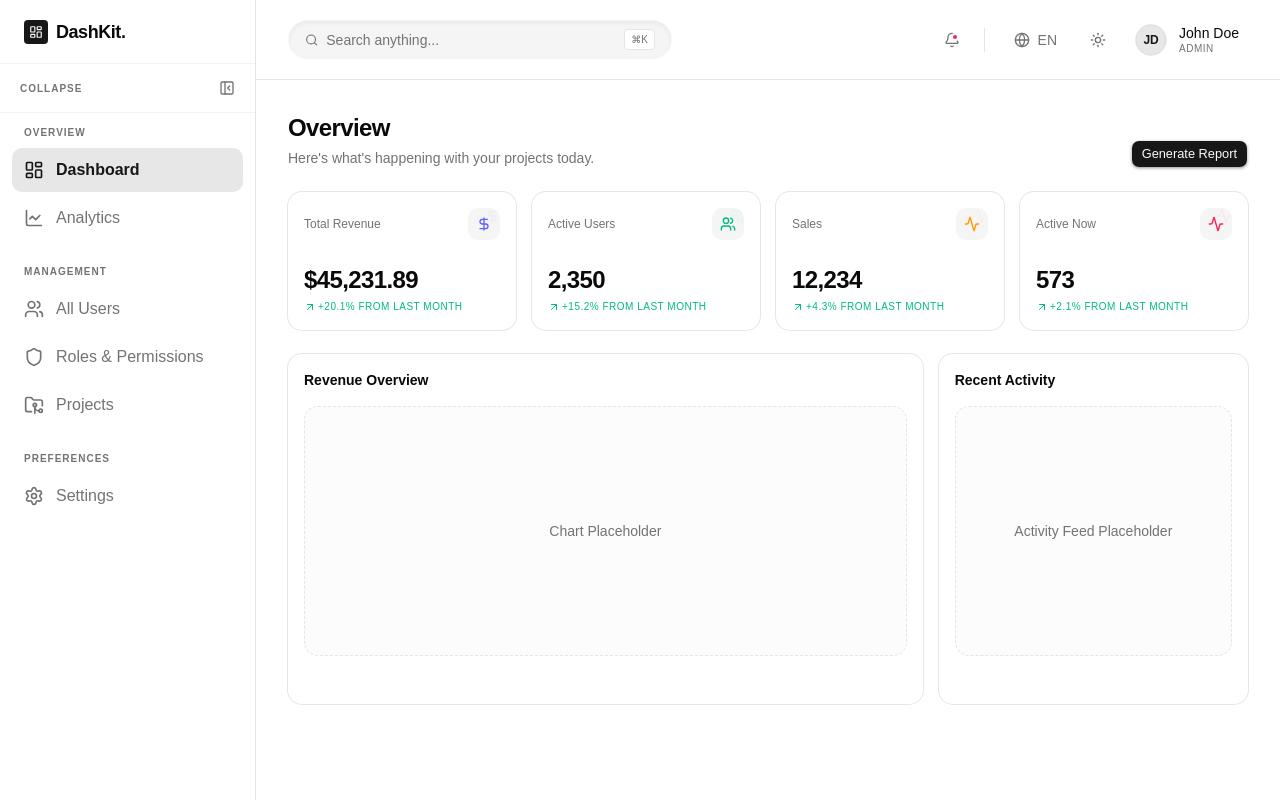
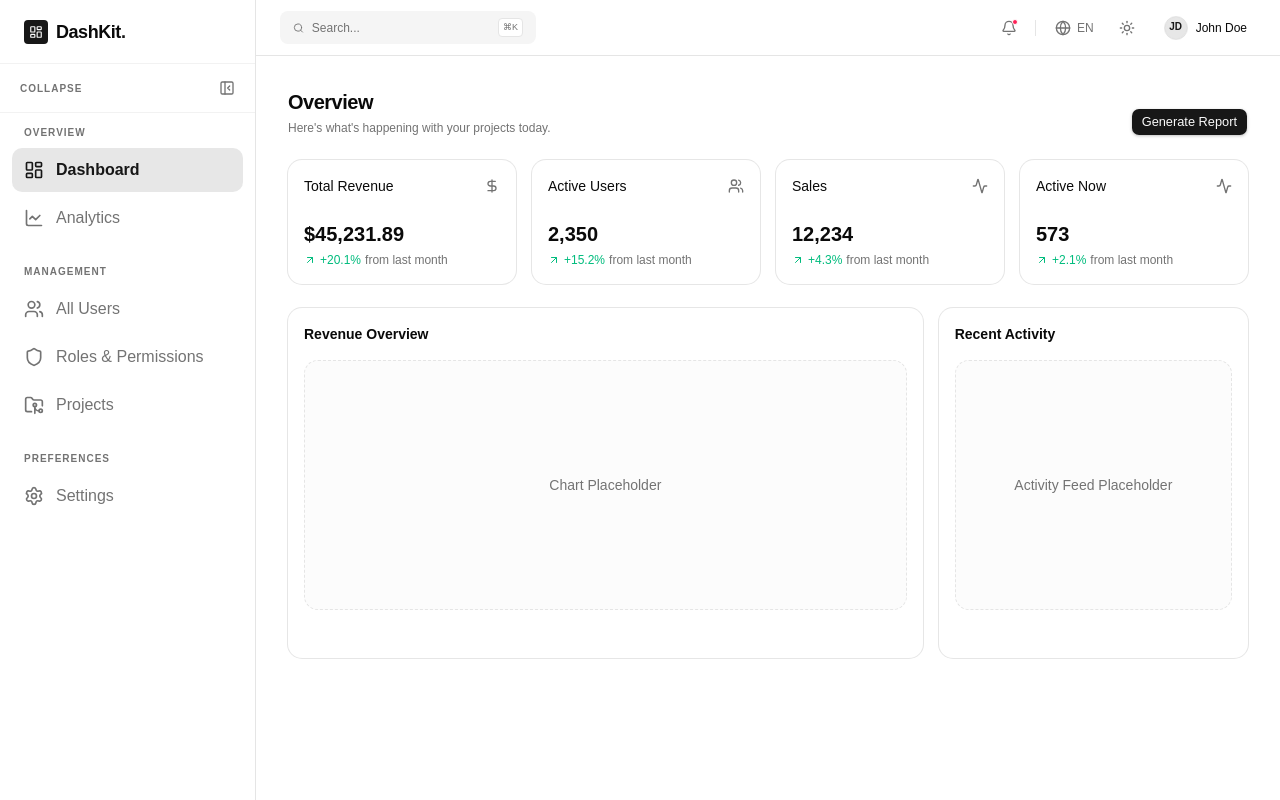
Before and after one commit to MinKhantAung23/dashboard-ui-kits, a React (Vite) app: page / in a window 1280 px wide. Built offline with nearby package versions, Linux system fonts and the light colour scheme.

Commit message:
style: simple clean and modern UI with standard font sizes

```diff
--- a/src/App.tsx
+++ b/src/App.tsx
@@ -16,10 +16,10 @@ function App() {
         <div className="grid gap-6 pb-8">
           <header className="flex flex-col md:flex-row md:items-end justify-between gap-4">
             <div>
-              <h2 className="text-2xl font-bold tracking-tight">Overview</h2>
-              <p className="text-sm text-muted-foreground mt-1">Here's what's happening with your projects today.</p>
+              <h2 className="text-xl font-semibold tracking-tight">Overview</h2>
+              <p className="text-xs text-muted-foreground mt-1">Here's what's happening with your projects today.</p>
             </div>
-            <Button size="sm" className="shadow-sm shadow-primary/20">
+            <Button size="sm" className="shadow-sm">
               Generate Report
             </Button>
           </header>
@@ -27,28 +27,23 @@ function App() {
           {/* Metric Cards */}
           <div className="grid grid-cols-1 md:grid-cols-2 xl:grid-cols-4 gap-4">
             {[
-              { title: "Total Revenue", value: "$45,231.89", icon: <DollarSign className="w-4 h-4 text-indigo-500" />, trend: "+20.1%" },
-              { title: "Active Users", value: "2,350", icon: <Users className="w-4 h-4 text-emerald-500" />, trend: "+15.2%" },
-              { title: "Sales", value: "12,234", icon: <Activity className="w-4 h-4 text-amber-500" />, trend: "+4.3%" },
-              { title: "Active Now", value: "573", icon: <Activity className="w-4 h-4 text-rose-500" />, trend: "+2.1%" },
+              { title: "Total Revenue", value: "$45,231.89", icon: <DollarSign className="w-4 h-4 text-muted-foreground" />, trend: "+20.1%" },
+              { title: "Active Users", value: "2,350", icon: <Users className="w-4 h-4 text-muted-foreground" />, trend: "+15.2%" },
+              { title: "Sales", value: "12,234", icon: <Activity className="w-4 h-4 text-muted-foreground" />, trend: "+4.3%" },
+              { title: "Active Now", value: "573", icon: <Activity className="w-4 h-4 text-muted-foreground" />, trend: "+2.1%" },
             ].map((stat, i) => (
-              <Card key={i} className="group overflow-hidden relative hover:shadow-sm transition-all border-border/60">
-                <div className="absolute top-0 right-0 p-4 opacity-5 group-hover:opacity-10 transition-opacity group-hover:scale-110 duration-500 pointer-events-none">
-                  {stat.icon}
-                </div>
+              <Card key={i} className="hover:shadow-sm transition-all shadow-none">
                 <CardHeader className="flex flex-row items-center justify-between pb-2">
-                  <CardTitle className="text-xs font-medium text-muted-foreground">
+                  <CardTitle className="text-sm font-medium">
                     {stat.title}
                   </CardTitle>
-                  <div className="w-8 h-8 rounded-lg bg-muted flex items-center justify-center">
-                    {stat.icon}
-                  </div>
+                  {stat.icon}
                 </CardHeader>
                 <CardContent>
-                  <div className="text-2xl font-bold tracking-tight">{stat.value}</div>
-                  <p className="mt-1 flex items-center text-[10px] font-medium text-emerald-500 uppercase tracking-wider">
-                    <ArrowUpRight className="w-3 h-3 mr-0.5" />
-                    {stat.trend} from last month
+                  <div className="text-xl font-bold">{stat.value}</div>
+                  <p className="mt-1 flex items-center text-xs text-muted-foreground">
+                    <ArrowUpRight className="w-3 h-3 mr-1 text-emerald-500" />
+                    <span className="text-emerald-500 font-medium mr-1">{stat.trend}</span> from last month
                   </p>
                 </CardContent>
               </Card>
--- a/src/components/layout/Header.tsx
+++ b/src/components/layout/Header.tsx
@@ -17,49 +17,49 @@ export function Header({ onMenuClick }: { onMenuClick: () => void }) {
   const [lang, setLang] = useState('EN');
 
   return (
-    <header className="sticky top-0 z-30 h-20 bg-background/80 backdrop-blur-xl border-b border-border flex items-center justify-between px-4 lg:px-8 transition-colors duration-300">
+    <header className="sticky top-0 z-30 h-14 bg-background border-b border-border flex items-center justify-between px-4 lg:px-6 transition-colors duration-300">
       <div className="flex items-center gap-4 flex-1">
         <Button
           variant="ghost"
           size="icon"
           onClick={onMenuClick}
-          className="lg:hidden text-muted-foreground"
+          className="lg:hidden text-muted-foreground h-8 w-8"
         >
-          <Menu className="w-5 h-5" />
+          <Menu className="w-4 h-4" />
         </Button>
 
         {/* Search Bar */}
-        <div className="hidden md:flex items-center gap-2 px-4 py-2 bg-muted rounded-full border border-transparent focus-within:border-primary/50 focus-within:bg-background transition-all w-96 max-w-md shadow-inner dark:shadow-none">
-          <Search className="w-4 h-4 text-muted-foreground" />
+        <div className="hidden md:flex items-center gap-2 px-3 py-1.5 bg-muted rounded-md border border-transparent focus-within:border-primary/50 focus-within:bg-background transition-all w-64">
+          <Search className="w-3.5 h-3.5 text-muted-foreground" />
           <input
             type="text"
-            placeholder="Search anything..."
-            className="bg-transparent border-none focus:outline-none text-sm w-full text-foreground placeholder:text-muted-foreground"
+            placeholder="Search..."
+            className="bg-transparent border-none focus:outline-none text-xs w-full text-foreground placeholder:text-muted-foreground"
           />
-          <div className="flex items-center justify-center px-1.5 py-0.5 rounded text-[10px] font-medium bg-background border border-border text-muted-foreground">
+          <div className="flex items-center justify-center px-1 py-0.5 rounded text-[9px] font-medium bg-background border border-border text-muted-foreground">
             ⌘K
           </div>
         </div>
       </div>
 
-      <div className="flex items-center gap-2 lg:gap-3">
+      <div className="flex items-center gap-1.5 lg:gap-2">
         {/* Notifications */}
-        <Button variant="ghost" size="icon" className="relative text-muted-foreground">
-          <Bell className="w-5 h-5" />
-          <span className="absolute top-2 right-2 w-2 h-2 bg-rose-500 rounded-full border-2 border-background"></span>
+        <Button variant="ghost" size="icon" className="relative text-muted-foreground h-8 w-8">
+          <Bell className="w-4 h-4" />
+          <span className="absolute top-1.5 right-1.5 w-1.5 h-1.5 bg-rose-500 rounded-full border border-background"></span>
         </Button>
 
-        <div className="h-6 w-px bg-border mx-1"></div>
+        <div className="h-4 w-px bg-border mx-0.5"></div>
 
         {/* Language Switcher */}
         <DropdownMenu>
           <DropdownMenuTrigger asChild>
-            <Button variant="ghost" className="gap-2 px-3 text-muted-foreground font-medium">
-              <Globe className="w-4 h-4" />
+            <Button variant="ghost" className="gap-1.5 px-2 h-8 text-muted-foreground font-medium text-xs">
+              <Globe className="w-3.5 h-3.5" />
               <span>{lang}</span>
             </Button>
           </DropdownMenuTrigger>
-          <DropdownMenuContent align="end">
+          <DropdownMenuContent align="end" className="text-xs">
             <DropdownMenuItem onClick={() => setLang('EN')}>English (EN)</DropdownMenuItem>
             <DropdownMenuItem onClick={() => setLang('MM')}>Myanmar (MM)</DropdownMenuItem>
           </DropdownMenuContent>
@@ -68,13 +68,13 @@ export function Header({ onMenuClick }: { onMenuClick: () => void }) {
         {/* Theme Toggle */}
         <DropdownMenu>
           <DropdownMenuTrigger asChild>
-            <Button variant="ghost" size="icon" className="text-muted-foreground">
-              <Sun className="h-5 w-5 rotate-0 scale-100 transition-all dark:-rotate-90 dark:scale-0" />
-              <Moon className="absolute h-5 w-5 rotate-90 scale-0 transition-all dark:rotate-0 dark:scale-100" />
+            <Button variant="ghost" size="icon" className="text-muted-foreground h-8 w-8">
+              <Sun className="h-4 w-4 rotate-0 scale-100 transition-all dark:-rotate-90 dark:scale-0" />
+              <Moon className="absolute h-4 w-4 rotate-90 scale-0 transition-all dark:rotate-0 dark:scale-100" />
               <span className="sr-only">Toggle theme</span>
             </Button>
           </DropdownMenuTrigger>
-          <DropdownMenuContent align="end">
+          <DropdownMenuContent align="end" className="text-xs">
             <DropdownMenuItem onClick={() => setTheme("light")}>Light</DropdownMenuItem>
             <DropdownMenuItem onClick={() => setTheme("dark")}>Dark</DropdownMenuItem>
             <DropdownMenuItem onClick={() => setTheme("system")}>System</DropdownMenuItem>
@@ -84,14 +84,13 @@ export function Header({ onMenuClick }: { onMenuClick: () => void }) {
         {/* Profile Dropdown */}
         <DropdownMenu>
           <DropdownMenuTrigger asChild>
-            <Button variant="ghost" className="relative h-10 w-10 lg:w-auto lg:px-2 gap-2 rounded-full lg:rounded-full">
-              <Avatar className="h-8 w-8 border border-border">
+            <Button variant="ghost" className="relative h-8 w-8 lg:w-auto lg:px-2 gap-2 rounded-full lg:rounded-md ml-1">
+              <Avatar className="h-6 w-6 border border-border">
                 <AvatarImage src="" alt="@shadcn" />
-                <AvatarFallback className="bg-primary/10 text-primary font-bold text-xs">JD</AvatarFallback>
+                <AvatarFallback className="bg-primary/10 text-primary font-bold text-[10px]">JD</AvatarFallback>
               </Avatar>
-              <div className="hidden lg:flex flex-col items-start ml-1 text-left">
-                <span className="text-sm font-medium leading-none">John Doe</span>
-                <span className="text-[10px] text-muted-foreground mt-1 leading-none uppercase tracking-wider">Admin</span>
+              <div className="hidden lg:flex flex-col items-start text-left">
+                <span className="text-xs font-medium leading-none">John Doe</span>
               </div>
             </Button>
           </DropdownMenuTrigger>
@@ -105,17 +104,17 @@ export function Header({ onMenuClick }: { onMenuClick: () => void }) {
               </div>
             </DropdownMenuLabel>
             <DropdownMenuSeparator />
-            <DropdownMenuItem>
-              <User className="mr-2 h-4 w-4" />
+            <DropdownMenuItem className="text-xs">
+              <User className="mr-2 h-3.5 w-3.5" />
               <span>Profile</span>
             </DropdownMenuItem>
-            <DropdownMenuItem>
-              <Settings className="mr-2 h-4 w-4" />
+            <DropdownMenuItem className="text-xs">
+              <Settings className="mr-2 h-3.5 w-3.5" />
               <span>Settings</span>
             </DropdownMenuItem>
             <DropdownMenuSeparator />
-            <DropdownMenuItem className="text-rose-500 focus:text-rose-500 focus:bg-rose-500/10">
-              <LogOut className="mr-2 h-4 w-4" />
+            <DropdownMenuItem className="text-rose-500 focus:text-rose-500 focus:bg-rose-500/10 text-xs">
+              <LogOut className="mr-2 h-3.5 w-3.5" />
               <span>Log out</span>
             </DropdownMenuItem>
           </DropdownMenuContent>
```
